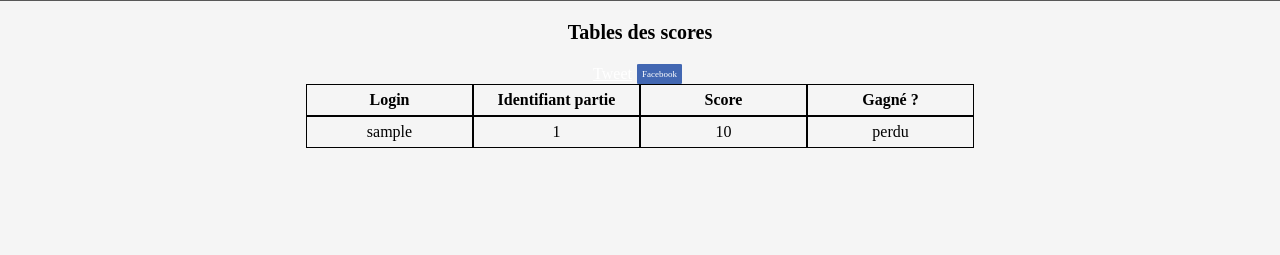
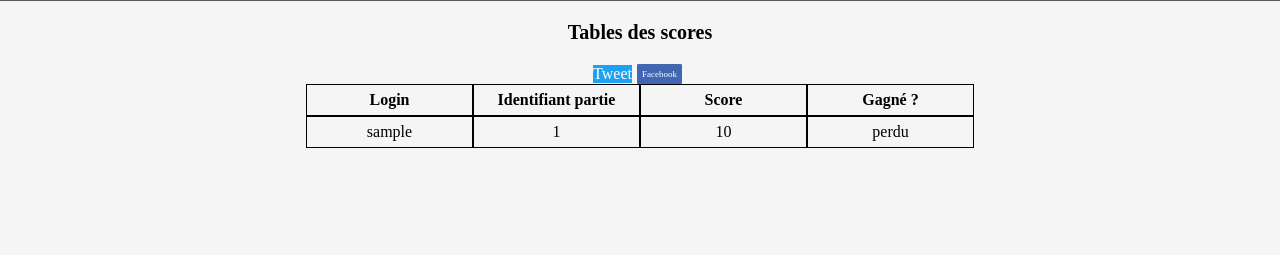
Before and after one commit to camembert-tintas/tintas-web, a PHP site: page /tintas-web/template/mesScores.php in a window 1280 px wide. Shown: the part 278-533 px from the top of the page. Run offline with PHP 8.4, Linux system fonts and the light colour scheme; the visitor is signed in with stand-in values (Sample User, id 1); tables that the repository leaves empty or names only in its code hold one stand-in row (values such as "Sample post"); some libraries are stand-ins or nearby versions.

Commit message:
corrections

```diff
--- a/htdocs/code/login.php
+++ b/htdocs/code/login.php
@@ -8,7 +8,7 @@
 
 <body>
 <?php
-$bdd = new mysqli("localhost", "root", "root", "game");
+$bdd = new mysqli("localhost", "tintas-sql", "tintas-sql", "tintas");
 if ($bdd->connect_errno) {
     printf("Échec de la connexion : %s\n", $bdd->connect_error);
     exit();
--- a/htdocs/skin/css/mesScores.css
+++ b/htdocs/skin/css/mesScores.css
@@ -47,6 +47,11 @@
     justify-content: center;
 }
 
+.mes_scores .share div:first-child a{
+    background-color: #1DA1F2;
+    text-decoration: none;
+}
+
 .mes_scores .share div{
     padding-left: 5px;
     padding-right: 5px;
```
